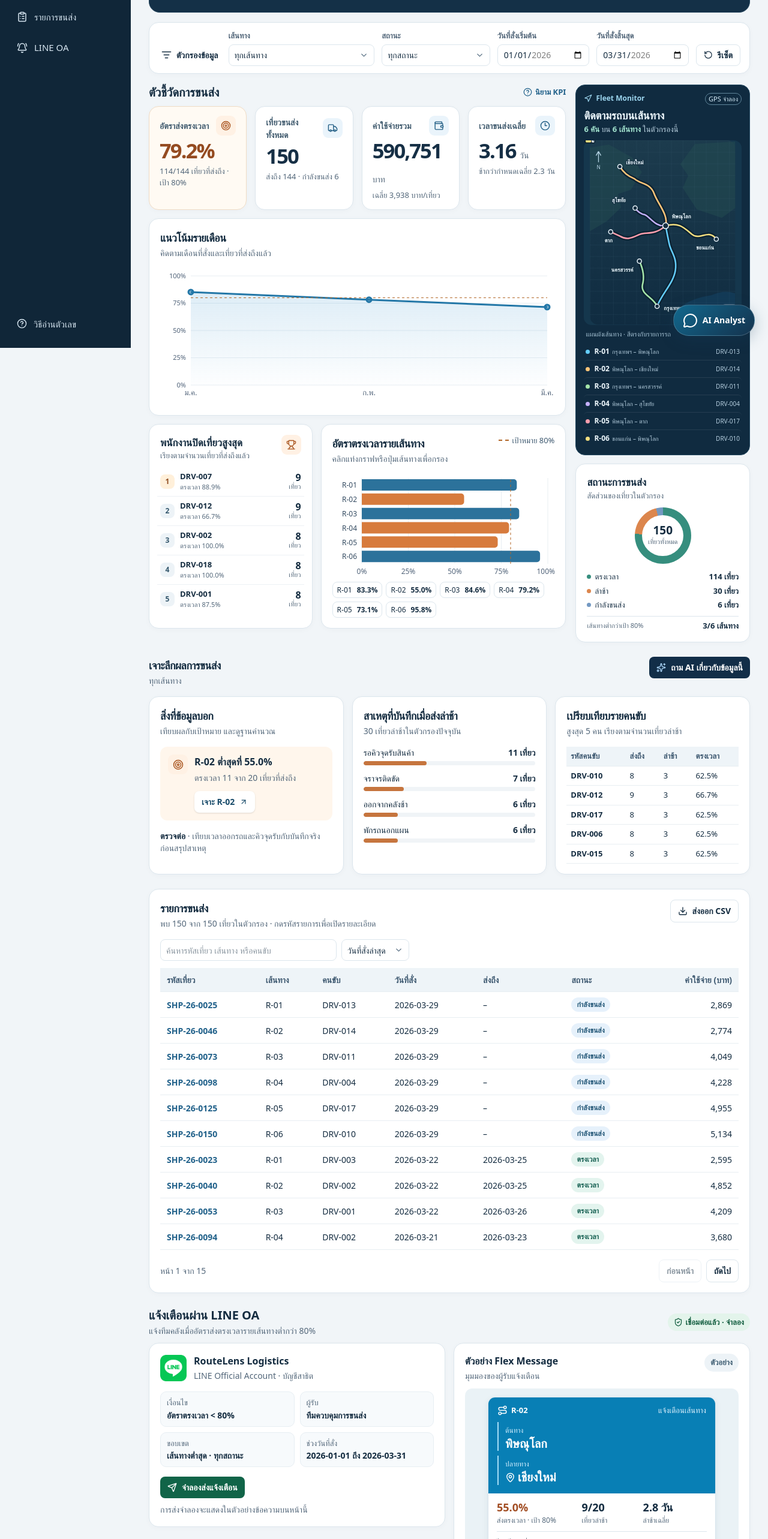
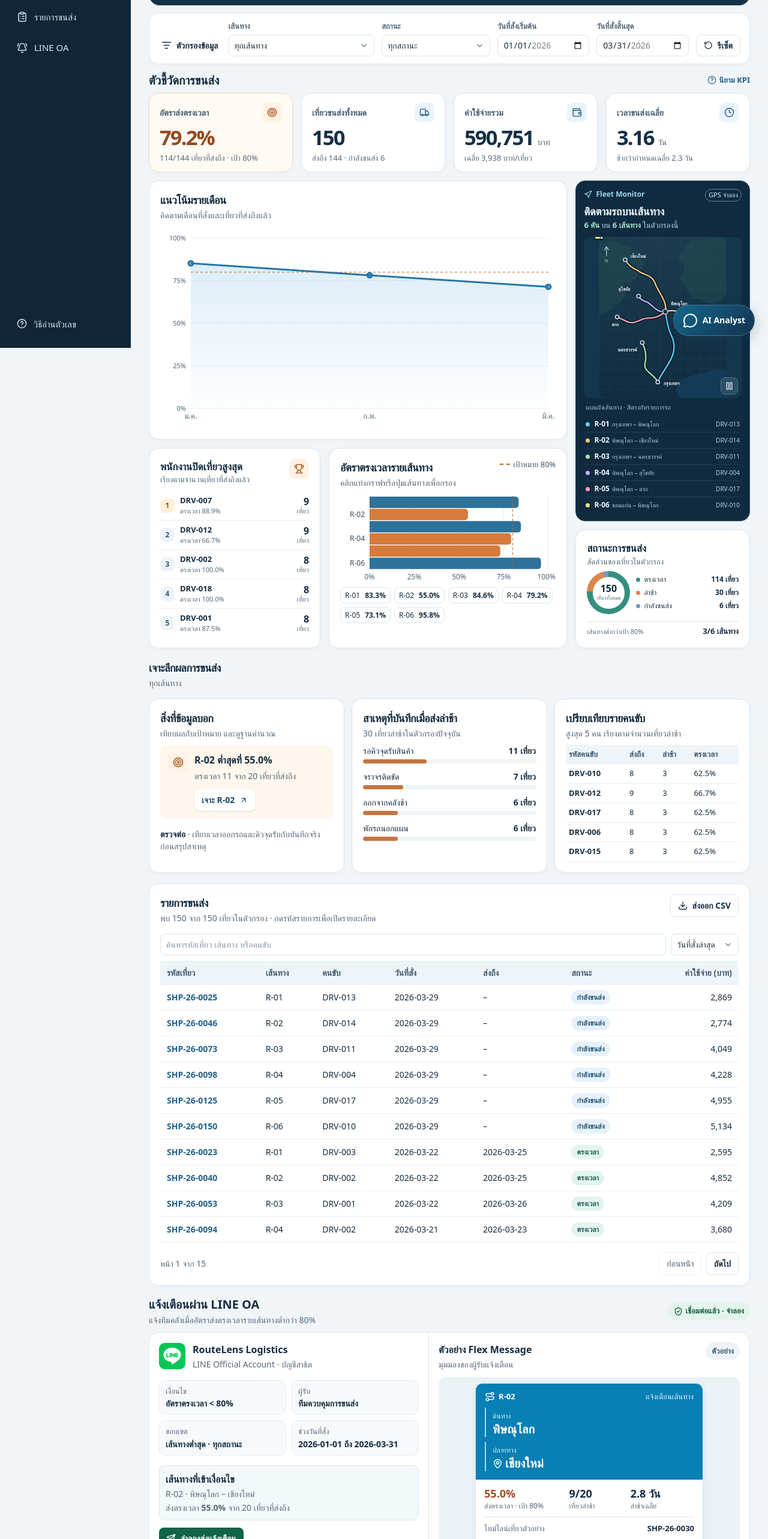
Before and after one commit to James-Chirawat/VisualizationDemo, a Next.js app: page / in a window 1280 px wide. Shown: the part 220-2786 px from the top of the page at 60% size. Built offline with nearby package versions, Linux system fonts and the light colour scheme.

Commit message:
Tighten dashboard layout and remove duplicate chat action

```diff
--- a/app/globals.css
+++ b/app/globals.css
@@ -354,3 +354,60 @@ button:not(:disabled), select { cursor: pointer; }
 .fleet-city { fill: #e8f4fc; stroke: #173344; stroke-width: 2.6px; paint-order: stroke fill; stroke-linejoin: round; font-size: 9px; font-weight: 600; }
 .fleet-caption { color: #a8c5d6; font-size: 11px; margin: 7px 3px 0; }
 .fleet-list button.fleet-route-highlighted { background: #244a61; }
+
+/* Keep each section compact and use the same spacing between related panels. */
+.main { max-width: 1480px; }
+.intro { padding-block: 16px; margin-bottom: 12px; }
+.filters { margin-bottom: 14px; }
+.overview-heading { margin-bottom: 8px; }
+.executive-grid { align-items: stretch; gap: 14px; margin-top: 14px; }
+.executive-main { display: flex; flex-direction: column; gap: 14px; }
+.executive-trend, .executive-details { margin-top: 0; }
+.executive-trend { flex: 1; display: flex; }
+.executive-trend > .panel { display: flex; flex-direction: column; width: 100%; }
+.executive-trend .chart-trend { flex: 1; height: auto; min-height: 206px; }
+.executive-trend .chart-trend > div { position: absolute; inset: 0; }
+.executive-trend .chart-trend { position: relative; }
+.executive-details { grid-template-columns: minmax(160px, .72fr) minmax(0, 1fr); }
+.executive-details .chart-routes { height: 158px; }
+.route-performance > div:first-child { margin-bottom: 6px; }
+.executive-rail { align-content: start; }
+.operations-mix { display: grid; grid-template-columns: auto minmax(0, 1fr); align-items: center; column-gap: 10px; }
+.operations-mix h2, .operations-mix p, .ops-risk { grid-column: 1 / -1; }
+.operations-mix .status-ring { width: 72px; margin-block: 6px; }
+.operations-mix .status-ring b { font-size: 16px; }
+.operations-mix .status-ring small { font-size: 9px; }
+.operations-mix li { font-size: 12px; }
+.operations-mix li b { white-space: nowrap; }
+.fleet-map svg[role=img] { height: clamp(226px, 21vw, 286px); }
+.fleet-list button { padding-block: 4px; }
+.section-block { margin-top: 18px; }
+.analysis-grid { grid-template-columns: repeat(3, minmax(0, 1fr)); gap: 12px; }
+.analysis-grid > :last-child { grid-column: auto; }
+.analysis-grid .panel > div:first-child { margin-bottom: 9px; }
+.analysis-grid .data-table.compact :is(th,td) { padding-inline: 5px; }
+.shipment-controls { display: flex; gap: 8px; flex-wrap: wrap; margin-bottom: 9px; }
+.shipment-controls .table-input { flex: 1; min-width: 165px; max-width: none; }
+.alert-grid { grid-template-columns: minmax(0, 1fr) minmax(0, 1.15fr); gap: 0; overflow: hidden; }
+.alert-grid .panel { box-shadow: none; }
+.alert-settings { align-self: stretch; padding: 16px; }
+.alert-preview { border-left: 1px solid var(--color-line); padding: 16px; }
+.alert-evaluation { padding: 10px; margin: 0 0 12px; border: 1px solid var(--color-line); border-radius: 10px; background: #f3f8fb; }
+.alert-settings .alert-feedback { min-height: 0; }
+.message-stage { padding-block: 10px; }
+@media(max-width: 950px) {
+  .executive-details { grid-template-columns: minmax(145px, .8fr) minmax(0, 1fr); }
+  .executive-details > .panel { padding-inline: 11px; }
+  .executive-details .route-chip { padding-inline: 4px; }
+}
+@media(max-width: 710px) {
+  .executive-details { grid-template-columns: repeat(2, minmax(0, 1fr)); }
+  .analysis-grid { grid-template-columns: repeat(2, minmax(0, 1fr)); }
+  .analysis-grid > :last-child { grid-column: 1 / -1; }
+  .executive-trend .chart-trend { min-height: 185px; }
+}
+@media(max-width: 535px) {
+  .alert-grid, .analysis-grid, .executive-details { grid-template-columns: minmax(0, 1fr); }
+  .alert-preview { border-left: 0; border-top: 1px solid var(--color-line); }
+  .shipment-controls .table-input { min-width: 0; }
+}
--- a/components/dashboard.tsx
+++ b/components/dashboard.tsx
@@ -1,6 +1,6 @@
 "use client";
 import { useMemo, useState, type ReactNode } from "react";
-import { Activity, ArrowUpRight, BellRing, ChartNoAxesCombined, ChevronDown, CircleHelp, ClipboardList, Clock3, Download, ListFilter, MapPinned, PackageCheck, RotateCcw, Sparkles, Target, Truck, Wallet, X } from "lucide-react";
+import { Activity, ArrowUpRight, BellRing, ChartNoAxesCombined, ChevronDown, CircleHelp, ClipboardList, Clock3, Download, ListFilter, MapPinned, PackageCheck, RotateCcw, Target, Truck, Wallet, X } from "lucide-react";
 import { Dialog } from "radix-ui";
 import { Area, AreaChart, Bar, BarChart, CartesianGrid, Cell, ReferenceLine, ResponsiveContainer, Tooltip, XAxis, YAxis } from "recharts";
 import { Button } from "@/components/ui/button";
@@ -86,11 +86,11 @@ export function Dashboard() {
           <label className="field"><span>วันที่สั่งสิ้นสุด</span><input type="date" min={filters.from} max={dateBounds.to} value={filters.to} onChange={event => { if (event.target.value >= filters.from && event.target.value <= dateBounds.to) change("to", event.target.value); }} /></label>
           <Button className="secondary reset" onClick={() => { setFilters(defaultFilters); setCurrentPage(0); setSearch(""); setSort("latest"); }}><RotateCcw size={15} /> รีเซ็ต</Button>
         </Card>
-        <div className="executive-grid">
-          <div className="executive-main">
         <div className="overview-heading"><h2>ตัวชี้วัดการขนส่ง</h2><button className="text-link" onClick={() => setMethod(true)}><CircleHelp size={15} /> นิยาม KPI</button></div>
         <div className="kpi-grid">{kpis.map(kpi => <Card key={kpi.name} className={`kpi ${kpi.warm ? "kpi-feature" : ""}`}><div className="flex items-center justify-between gap-2"><h2>{kpi.name}</h2><span className={`kpi-icon ${kpi.warm ? "warm" : ""}`}><kpi.icon size={17} /></span></div><div className="kpi-value">{kpi.value}<small>{kpi.name === "ค่าใช้จ่ายรวม" ? " บาท" : kpi.name === "เวลาขนส่งเฉลี่ย" && summary.transit !== null ? " วัน" : ""}</small></div><p>{kpi.detail}</p></Card>)}</div>
         {filters.status !== "all" && <p className="scope-note">กำลังดูเฉพาะสถานะ «{statusLabels[filters.status]}» อัตราตรงเวลาใช้เฉพาะเที่ยวที่เหลือในตัวกรองนี้</p>}
+        <div className="executive-grid">
+          <div className="executive-main">
         <div className="executive-trend">
           <Card className="panel"><Heading title="แนวโน้มรายเดือน" subtitle="คิดตามเดือนที่สั่งและเที่ยวที่ส่งถึงแล้ว" />
             {summary.completed ? <div className="chart chart-trend" aria-label="แนวโน้มอัตราส่งตรงเวลารายเดือน"><ResponsiveContainer width="100%" height="100%"><AreaChart data={months} margin={{ left: -9, right: 12, top: 12, bottom: 3 }}>
@@ -101,7 +101,7 @@ export function Dashboard() {
         </div>
         <div className="executive-details">
           <DriverLeaders drivers={leaders} onViewDriver={driver => { setSearch(driver); setCurrentPage(0); go("shipments"); }} />
-          <Card className="panel"><Heading title="อัตราตรงเวลารายเส้นทาง" subtitle="คลิกแท่งกราฟหรือปุ่มเส้นทางเพื่อกรอง" aside={<span className="legend"><i /> เป้าหมาย 80%</span>} />
+          <Card className="panel route-performance"><Heading title="อัตราตรงเวลารายเส้นทาง" subtitle="คลิกแท่งกราฟหรือปุ่มเส้นทางเพื่อกรอง" aside={<span className="legend"><i /> เป้าหมาย 80%</span>} />
             {summary.completed ? <><div className="chart chart-routes" aria-label="กราฟเปรียบเทียบอัตราตรงเวลารายเส้นทาง"><ResponsiveContainer width="100%" height="100%">
               <BarChart layout="vertical" data={byRoute} margin={{ top: 6, right: 12, left: 4, bottom: 0 }} barSize={19}>
                 <CartesianGrid horizontal={false} stroke="#e8eef2" /><XAxis type="number" domain={[0, 100]} ticks={[0, 25, 50, 75, 100]} tickFormatter={value => `${value}%`} tickLine={false} axisLine={false} tick={{ fontSize: 12, fill: "#52647a" }} />
@@ -120,7 +120,7 @@ export function Dashboard() {
           </aside>
         </div>
         <section id="analysis" className="section-block">
-          <Heading title="เจาะลึกผลการขนส่ง" subtitle={scope} aside={<Button className="ai-button" onClick={() => setChatOpen(true)}><Sparkles size={16} /> ถาม AI เกี่ยวกับข้อมูลนี้</Button>} />
+          <Heading title="เจาะลึกผลการขนส่ง" subtitle={scope} />
           <div className="analysis-grid">
             <Card className="panel"><Heading title="สิ่งที่ข้อมูลบอก" subtitle="เทียบผลกับเป้าหมาย และดูฐานคำนวณ" />
               {summary.total ? <div className="finding"><span className="kpi-icon warm"><Target size={18} /></span><div>
@@ -141,7 +141,7 @@ export function Dashboard() {
         </section>
         <Card id="shipments" className="panel section-block">
           <Heading title="รายการขนส่ง" subtitle={`พบ ${visibleRows.length} จาก ${summary.total} เที่ยวในตัวกรอง · กดรหัสรายการเพื่อเปิดรายละเอียด`} aside={<Button className="secondary" onClick={() => downloadCsv(insight.rows)} disabled={!summary.total}><Download size={16} /> ส่งออก CSV</Button>} />
-          <div className="mb-3 flex flex-wrap items-center gap-2"><input className="table-input" type="search" placeholder="ค้นหารหัสเที่ยว เส้นทาง หรือคนขับ" aria-label="ค้นหารายการขนส่ง" value={search} onChange={event => { setSearch(event.target.value); setCurrentPage(0); }} /><span className="select"><select aria-label="เรียงรายการ" value={sort} onChange={event => { setSort(event.target.value as typeof sort); setCurrentPage(0); }}><option value="latest">วันที่สั่งล่าสุด</option><option value="delay">ล่าช้ามากที่สุด</option><option value="cost">ค่าใช้จ่ายสูงสุด</option></select><ChevronDown size={15} /></span></div>
+          <div className="shipment-controls"><input className="table-input" type="search" placeholder="ค้นหารหัสเที่ยว เส้นทาง หรือคนขับ" aria-label="ค้นหารายการขนส่ง" value={search} onChange={event => { setSearch(event.target.value); setCurrentPage(0); }} /><span className="select"><select aria-label="เรียงรายการ" value={sort} onChange={event => { setSort(event.target.value as typeof sort); setCurrentPage(0); }}><option value="latest">วันที่สั่งล่าสุด</option><option value="delay">ล่าช้ามากที่สุด</option><option value="cost">ค่าใช้จ่ายสูงสุด</option></select><ChevronDown size={15} /></span></div>
           {visibleRows.length ? <><div className="overflow-x-auto"><table className="data-table"><thead><tr><th>รหัสเที่ยว</th><th>เส้นทาง</th><th>คนขับ</th><th>วันที่สั่ง</th><th>ส่งถึง</th><th>สถานะ</th><th className="text-right">ค่าใช้จ่าย (บาท)</th></tr></thead><tbody>
             {visibleRows.slice(page * pageSize, (page + 1) * pageSize).map(row => <tr key={row.id}><td><button className="text-link" onClick={() => setDetail(row)}>{row.id}</button></td><td>{row.route}</td><td>{row.driver}</td><td>{row.orderDate}</td><td>{row.deliveredDate ?? "–"}</td><td><StatusBadge row={row} /></td><td className="text-right tabular-nums">{num(row.cost)}</td></tr>)}
           </tbody></table></div><div className="mt-4 flex items-center justify-between gap-2 text-sm"><span className="text-muted">หน้า {page + 1} จาก {pageCount}</span><div className="flex gap-2"><Button className="secondary" disabled={page === 0} onClick={() => setCurrentPage(page - 1)}>ก่อนหน้า</Button><Button className="secondary" disabled={page + 1 === pageCount} onClick={() => setCurrentPage(page + 1)}>ถัดไป</Button></div></div></> : <Empty>ไม่พบรายการ ลองปรับตัวกรองหรือคำค้น</Empty>}
--- a/components/line-alerts.tsx
+++ b/components/line-alerts.tsx
@@ -48,8 +48,8 @@ export function LineAlerts({ filters, onViewRoute }: { filters: Filters; onViewR
         <div><h2 id="alerts-title">แจ้งเตือนผ่าน LINE OA</h2><p>แจ้งทีมคลังเมื่ออัตราส่งตรงเวลารายเส้นทางต่ำกว่า {target}%</p></div>
         <span className="connection-pill"><ShieldCheck size={15} /> เชื่อมต่อแล้ว · จำลอง</span>
       </div>
-      <div className="alert-grid">
-        <Card className="panel alert-settings">
+      <Card className="alert-grid">
+        <div className="panel alert-settings">
           <div className="flex items-center gap-3"><LineLogo /><div><h3>RouteLens Logistics</h3><p>LINE Official Account · บัญชีสาธิต</p></div></div>
           <dl className="alert-rules">
             <div><dt>เงื่อนไข</dt><dd>อัตราตรงเวลา &lt; {target}%</dd></div>
@@ -57,12 +57,17 @@ export function LineAlerts({ filters, onViewRoute }: { filters: Filters; onViewR
             <div><dt>ขอบเขต</dt><dd>{filters.route === "all" ? "เส้นทางต่ำสุด" : filters.route} · ทุกสถานะ</dd></div>
             <div><dt>ช่วงวันที่สั่ง</dt><dd>{filters.from} ถึง {filters.to}</dd></div>
           </dl>
+          {worst && <div className="alert-evaluation">
+            <b>{belowTarget ? "เส้นทางที่เข้าเงื่อนไข" : "ผลการตรวจเงื่อนไข"}</b>
+            <p>{worst.id} · {worst.label}</p>
+            <p>ส่งตรงเวลา <strong>{pct(worst.rate)}</strong> จาก {worst.completed} เที่ยวที่ส่งถึง</p>
+          </div>}
           <Button className="line-action" disabled={!belowTarget} onClick={() => setLastPreview({ key: previewKey, time: new Intl.DateTimeFormat("th-TH", { hour: "2-digit", minute: "2-digit", timeZone: "Asia/Bangkok" }).format(new Date()) })}>
             <Send size={16} /> จำลองส่งแจ้งเตือน
           </Button>
           <p className="alert-feedback" role="status">{sent ? <><CheckCircle2 size={15} /> ส่งแจ้งเตือนจำลองแล้ว เวลา {lastPreview.time} น.</> : "การส่งจำลองจะแสดงในตัวอย่างข้อความบนหน้านี้"}</p>
-        </Card>
-        <Card className="panel alert-preview">
+        </div>
+        <div className="panel alert-preview">
           <div className="alert-preview-heading"><div><h3>ตัวอย่าง Flex Message</h3><p>มุมมองของผู้รับแจ้งเตือน</p></div><span className={sent ? "connection-pill" : "preview-label"}>{sent ? "ส่งแล้ว · จำลอง" : "ตัวอย่าง"}</span></div>
           <div className="message-stage">
             {worst && belowTarget ? <div className="flex-example route-message">
@@ -80,8 +85,8 @@ export function LineAlerts({ filters, onViewRoute }: { filters: Filters; onViewR
               </div>
             </div> : <div className="alert-empty"><BellRing size={22} /><p>{worst ? `ไม่มีเส้นทางต่ำกว่า ${target}% ในช่วงที่เลือก` : "ยังไม่มีเที่ยวที่ส่งถึงในช่วงที่เลือก"}</p></div>}
           </div>
-        </Card>
-      </div>
+        </div>
+      </Card>
     </section>
   );
 }
```
